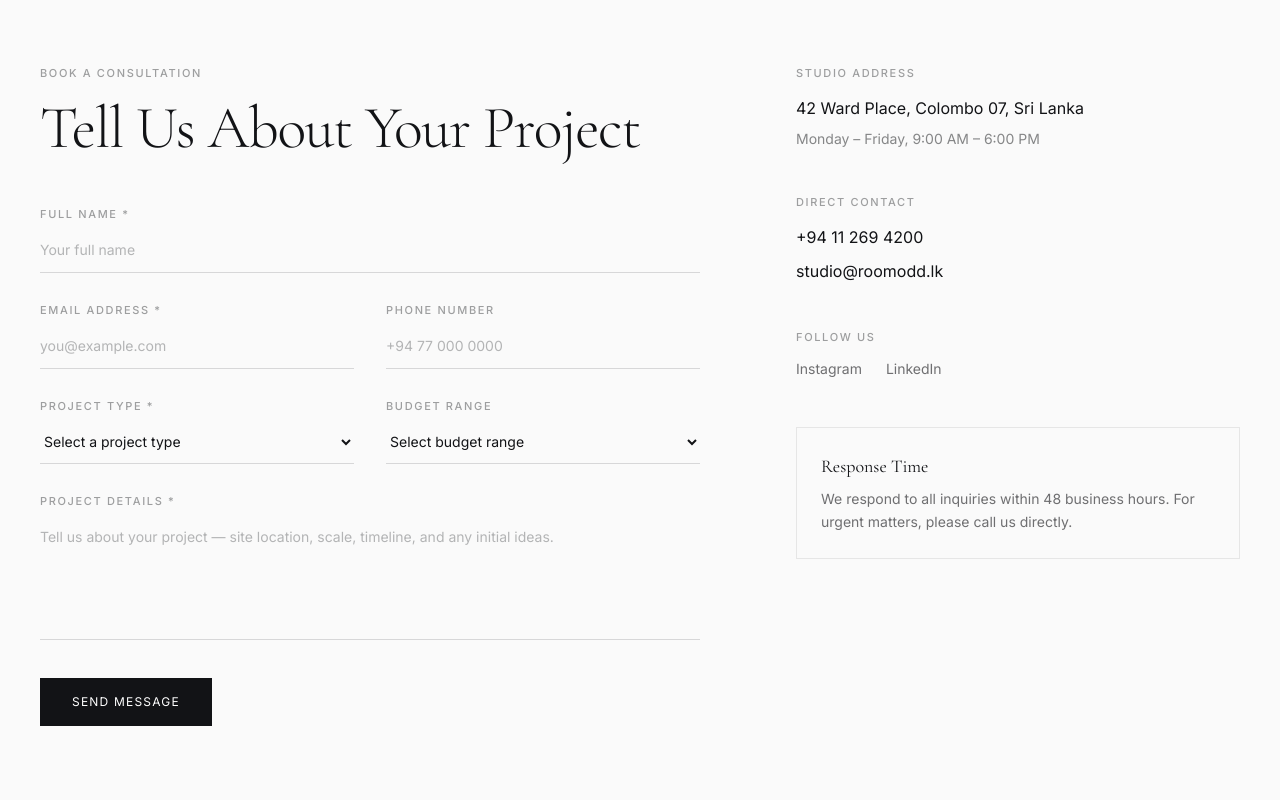
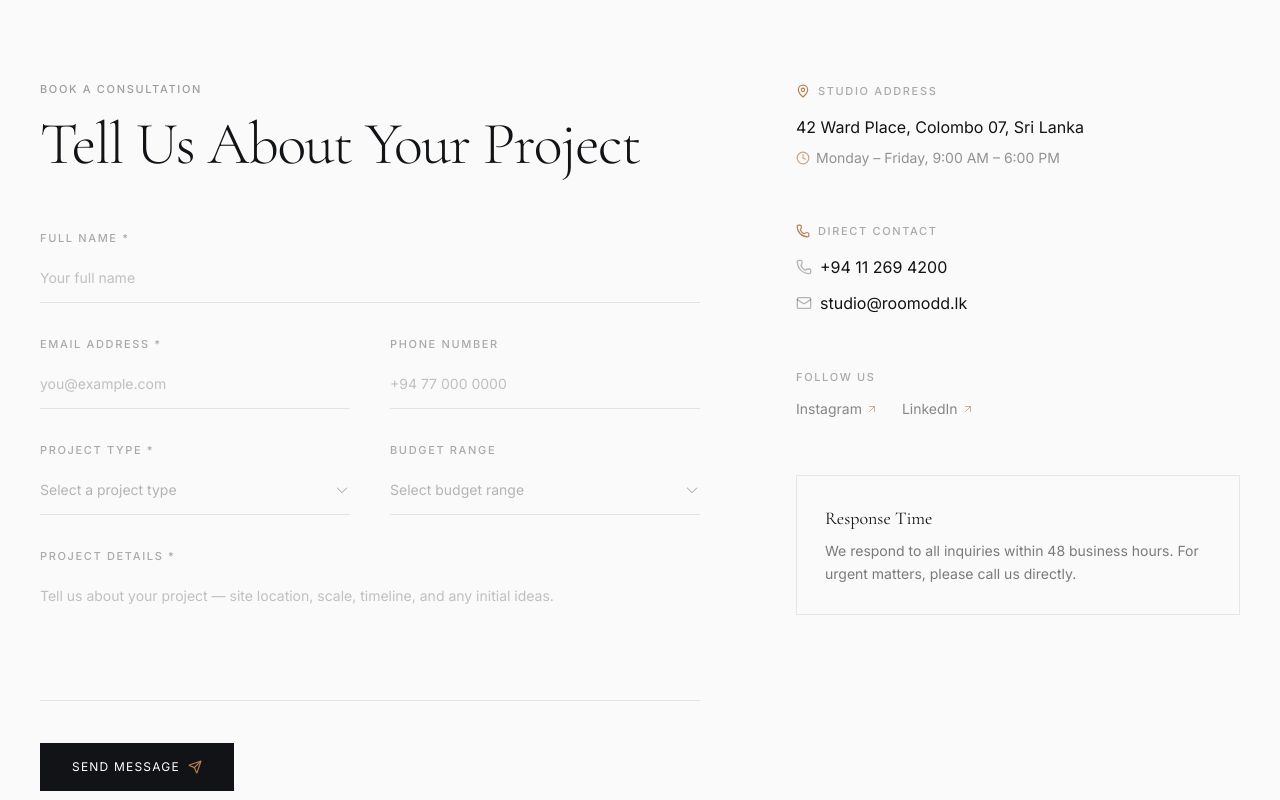
Before and after one commit to ThaveeshaSonnadara/room-odd-website, a Next.js app: page /contact in a window 1280 px wide. Shown: the part 460-1260 px from the top of the page. Built offline with nearby package versions, Linux system fonts and the light colour scheme.

Commit message:
update src/app/contact/page.tsx

```diff
--- a/src/app/contact/page.tsx
+++ b/src/app/contact/page.tsx
@@ -3,11 +3,13 @@
 import React, { useState } from 'react';
 import Image from 'next/image';
 import { motion } from 'framer-motion';
-import { useForm } from 'react-hook-form';
+import { useForm, Controller } from 'react-hook-form';
 import { zodResolver } from '@hookform/resolvers/zod';
 import { z } from 'zod';
 import { Container } from '@/components/ui/Container';
 import { SectionHeading } from '@/components/ui/SectionHeading';
+import { CustomSelect } from '@/components/ui/CustomSelect';
+import { MapPin, Phone, Mail, Clock, Send, ArrowUpRight } from 'lucide-react';
 import { companyInfo } from '@/lib/data';
 
 /* ── Zod Schema ──────────────────────────────────────────────────── */
@@ -60,6 +62,7 @@ export default function ContactPage() {
   const {
     register,
     handleSubmit,
+    control,
     reset,
     formState: { errors },
   } = useForm<ContactFormData>({
@@ -98,9 +101,9 @@ export default function ContactPage() {
   };
 
   const inputClasses =
-    'w-full bg-transparent font-body text-sm text-canvas-dark placeholder:text-canvas-dark/30 py-3 border-b border-canvas-dark/15 focus:border-bronze focus:outline-none transition-colors duration-300';
-  const labelClasses = 'block editorial-label text-canvas-dark/40 mb-2';
-  const errorClasses = 'mt-1 font-body text-xs text-error';
+    'w-full bg-transparent font-body text-sm text-canvas-dark placeholder:text-canvas-dark/25 py-3.5 border-b border-canvas-dark/10 focus:border-bronze focus:outline-none transition-colors duration-400';
+  const labelClasses = 'block editorial-label text-canvas-dark/35 mb-2.5';
+  const errorClasses = 'mt-1.5 font-body text-xs text-error';
 
   return (
     <>
@@ -119,6 +122,14 @@ export default function ContactPage() {
           <motion.p className="editorial-label text-white/50 mb-4" {...fadeUp}>
             Get in Touch
           </motion.p>
+          <motion.span
+            className="block w-12 h-px bg-bronze/40 mb-6"
+            initial={{ scaleX: 0 }}
+            whileInView={{ scaleX: 1 }}
+            viewport={{ once: true }}
+            transition={{ duration: 0.8, delay: 0.1, ease: [0.22, 0.61, 0.36, 1] }}
+            style={{ transformOrigin: 'left' }}
+          />
           <motion.h1
             className="font-display text-5xl md:text-6xl lg:text-7xl font-light text-white tracking-tighter"
             {...fadeUp}
@@ -129,7 +140,7 @@ export default function ContactPage() {
       </section>
 
       {/* Form + Info */}
-      <section className="py-24 lg:py-32 bg-canvas">
+      <section id="contact-form" className="py-28 lg:py-36 bg-canvas scroll-mt-20">
         <Container>
           <div className="grid grid-cols-1 lg:grid-cols-12 gap-16 lg:gap-24">
             {/* Form */}
@@ -137,20 +148,39 @@ export default function ContactPage() {
               <SectionHeading
                 label="Book a Consultation"
                 title="Tell Us About Your Project"
-                className="mb-12"
+                className="mb-14"
               />
 
               {submitStatus === 'sent' ? (
                 <motion.div
-                  className="py-16 text-center"
+                  className="py-20 text-center"
                   initial={{ opacity: 0, scale: 0.95 }}
                   animate={{ opacity: 1, scale: 1 }}
-                  transition={{ duration: 0.5 }}
+                  transition={{ duration: 0.5, ease: [0.22, 0.61, 0.36, 1] }}
                 >
+                  {/* Success checkmark */}
+                  <motion.div
+                    className="w-14 h-14 mx-auto mb-6 rounded-full border border-bronze/30 flex items-center justify-center"
+                    initial={{ scale: 0 }}
+                    animate={{ scale: 1 }}
+                    transition={{ duration: 0.4, delay: 0.2, ease: [0.22, 0.61, 0.36, 1] }}
+                  >
+                    <svg className="w-6 h-6 text-bronze" fill="none" stroke="currentColor" viewBox="0 0 24 24">
+                      <motion.path
+                        strokeLinecap="round"
+                        strokeLinejoin="round"
+                        strokeWidth={1.5}
+                        d="M5 13l4 4L19 7"
+                        initial={{ pathLength: 0 }}
+                        animate={{ pathLength: 1 }}
+                        transition={{ duration: 0.5, delay: 0.4 }}
+                      />
+                    </svg>
+                  </motion.div>
                   <p className="font-display text-3xl text-canvas-dark mb-4">
                     Thank You
                   </p>
-                  <p className="font-body text-base text-canvas-dark/60">
+                  <p className="font-body text-base text-canvas-dark/55">
                     We&apos;ve received your message and will be in touch within
                     48 hours to discuss your project.
                   </p>
@@ -164,7 +194,7 @@ export default function ContactPage() {
               ) : (
                 <form
                   onSubmit={handleSubmit(onSubmit)}
-                  className="space-y-8"
+                  className="space-y-9"
                   noValidate
                 >
                   {/* Name */}
@@ -185,7 +215,7 @@ export default function ContactPage() {
                   </div>
 
                   {/* Email + Phone */}
-                  <div className="grid grid-cols-1 md:grid-cols-2 gap-6 md:gap-8">
+                  <div className="grid grid-cols-1 md:grid-cols-2 gap-6 md:gap-10">
                     <div>
                       <label htmlFor="email" className={labelClasses}>
                         Email Address *
@@ -216,51 +246,44 @@ export default function ContactPage() {
                   </div>
 
                   {/* Project Type + Budget */}
-                  <div className="grid grid-cols-1 md:grid-cols-2 gap-6 md:gap-8">
+                  <div className="grid grid-cols-1 md:grid-cols-2 gap-6 md:gap-10">
                     <div>
                       <label htmlFor="projectType" className={labelClasses}>
                         Project Type *
                       </label>
-                      <select
+                      <Controller
+                        name="projectType"
+                        control={control}
+                        render={({ field }) => (
+                          <CustomSelect
                             id="projectType"
-                        className={`${inputClasses} cursor-pointer`}
-                        {...register('projectType')}
-                        defaultValue=""
-                      >
-                        <option value="" disabled>
-                          Select a project type
-                        </option>
-                        {projectTypes.map((type) => (
-                          <option key={type} value={type}>
-                            {type}
-                          </option>
-                        ))}
-                      </select>
-                      {errors.projectType && (
-                        <p className={errorClasses}>
-                          {errors.projectType.message}
-                        </p>
+                            placeholder="Select a project type"
+                            options={projectTypes}
+                            value={field.value || ''}
+                            onChange={field.onChange}
+                            error={errors.projectType?.message}
+                          />
                         )}
+                      />
                     </div>
                     <div>
                       <label htmlFor="budget" className={labelClasses}>
                         Budget Range
                       </label>
-                      <select
+                      <Controller
+                        name="budget"
+                        control={control}
+                        render={({ field }) => (
+                          <CustomSelect
                             id="budget"
-                        className={`${inputClasses} cursor-pointer`}
-                        {...register('budget')}
-                        defaultValue=""
-                      >
-                        <option value="" disabled>
-                          Select budget range
-                        </option>
-                        {budgetRanges.map((range) => (
-                          <option key={range} value={range}>
-                            {range}
-                          </option>
-                        ))}
-                      </select>
+                            placeholder="Select budget range"
+                            options={budgetRanges}
+                            value={field.value || ''}
+                            onChange={field.onChange}
+                            error={errors.budget?.message}
+                          />
+                        )}
+                      />
                     </div>
                   </div>
 
@@ -291,11 +314,14 @@ export default function ContactPage() {
                   <button
                     type="submit"
                     disabled={submitStatus === 'sending'}
-                    className="inline-flex items-center font-body text-xs uppercase tracking-wider px-8 py-4 bg-canvas-dark text-white hover:bg-olive-deep transition-colors duration-300 disabled:opacity-50 disabled:cursor-not-allowed"
+                    className="inline-flex items-center gap-2 font-body text-xs uppercase tracking-wider px-8 py-4 bg-canvas-dark text-white hover:bg-olive-deep transition-colors duration-300 disabled:opacity-50 disabled:cursor-not-allowed group"
                   >
+                    <span>
                       {submitStatus === 'sending'
                         ? 'Sending…'
                         : 'Send Message'}
+                    </span>
+                    <Send className="w-3.5 h-3.5 text-bronze transition-transform group-hover:translate-x-0.5 group-hover:-translate-y-0.5" />
                   </button>
                 </form>
               )}
@@ -303,36 +329,41 @@ export default function ContactPage() {
 
             {/* Info sidebar */}
             <motion.aside className="lg:col-span-5" {...fadeUp}>
-              <div className="lg:sticky lg:top-32 space-y-12">
+              <div className="lg:sticky lg:top-32 space-y-14">
                 {/* Office */}
                 <div>
-                  <h3 className="editorial-label text-canvas-dark/40 mb-4">
+                  <h3 className="editorial-label text-canvas-dark/35 mb-4 flex items-center gap-2">
+                    <MapPin className="w-3.5 h-3.5 text-bronze" />
                     Studio Address
                   </h3>
                   <p className="font-body text-base text-canvas-dark">
                     {companyInfo.address}
                   </p>
-                  <p className="mt-2 font-body text-sm text-canvas-dark/50">
+                  <p className="mt-2 font-body text-sm text-canvas-dark/45 flex items-center gap-1.5">
+                    <Clock className="w-3.5 h-3.5 text-bronze/70 shrink-0" />
                     {companyInfo.hours}
                   </p>
                 </div>
 
                 {/* Contact details */}
                 <div>
-                  <h3 className="editorial-label text-canvas-dark/40 mb-4">
+                  <h3 className="editorial-label text-canvas-dark/35 mb-4 flex items-center gap-2">
+                    <Phone className="w-3.5 h-3.5 text-bronze" />
                     Direct Contact
                   </h3>
-                  <div className="space-y-2">
+                  <div className="space-y-2.5">
                     <a
                       href={`tel:${companyInfo.phone.replace(/\s/g, '')}`}
-                      className="block font-body text-base text-canvas-dark hover:text-bronze transition-colors duration-300"
+                      className="flex items-center gap-2 font-body text-base text-canvas-dark hover:text-bronze transition-colors duration-300"
                     >
+                      <Phone className="w-4 h-4 text-canvas-dark/30" />
                       {companyInfo.phone}
                     </a>
                     <a
                       href={`mailto:${companyInfo.email}`}
-                      className="block font-body text-base text-canvas-dark hover:text-bronze transition-colors duration-300"
+                      className="flex items-center gap-2 font-body text-base text-canvas-dark hover:text-bronze transition-colors duration-300"
                     >
+                      <Mail className="w-4 h-4 text-canvas-dark/30" />
                       {companyInfo.email}
                     </a>
                   </div>
@@ -340,7 +371,7 @@ export default function ContactPage() {
 
                 {/* Social */}
                 <div>
-                  <h3 className="editorial-label text-canvas-dark/40 mb-4">
+                  <h3 className="editorial-label text-canvas-dark/35 mb-4">
                     Follow Us
                   </h3>
                   <div className="flex gap-6">
@@ -348,27 +379,29 @@ export default function ContactPage() {
                       href={companyInfo.social.instagram}
                       target="_blank"
                       rel="noopener noreferrer"
-                      className="font-body text-sm text-canvas-dark/60 hover:text-bronze transition-colors duration-300"
+                      className="inline-flex items-center gap-1 font-body text-sm text-canvas-dark/50 hover:text-bronze transition-colors duration-300 group"
                     >
-                      Instagram
+                      <span>Instagram</span>
+                      <ArrowUpRight className="w-3 h-3 text-bronze/60 group-hover:translate-x-0.5 group-hover:-translate-y-0.5 transition-transform" />
                     </a>
                     <a
                       href={companyInfo.social.linkedin}
                       target="_blank"
                       rel="noopener noreferrer"
-                      className="font-body text-sm text-canvas-dark/60 hover:text-bronze transition-colors duration-300"
+                      className="inline-flex items-center gap-1 font-body text-sm text-canvas-dark/50 hover:text-bronze transition-colors duration-300 group"
                     >
-                      LinkedIn
+                      <span>LinkedIn</span>
+                      <ArrowUpRight className="w-3 h-3 text-bronze/60 group-hover:translate-x-0.5 group-hover:-translate-y-0.5 transition-transform" />
                     </a>
                   </div>
                 </div>
 
                 {/* Quick note */}
-                <div className="p-6 structural-border">
+                <div className="p-7 structural-border card-hover-accent">
                   <p className="font-display text-lg text-canvas-dark mb-2">
                     Response Time
                   </p>
-                  <p className="font-body text-sm text-canvas-dark/60 leading-relaxed">
+                  <p className="font-body text-sm text-canvas-dark/55 leading-relaxed">
                     We respond to all inquiries within 48 business hours. For
                     urgent matters, please call us directly.
                   </p>
```
Lines whose indentation alone changed are shown as unchanged.
